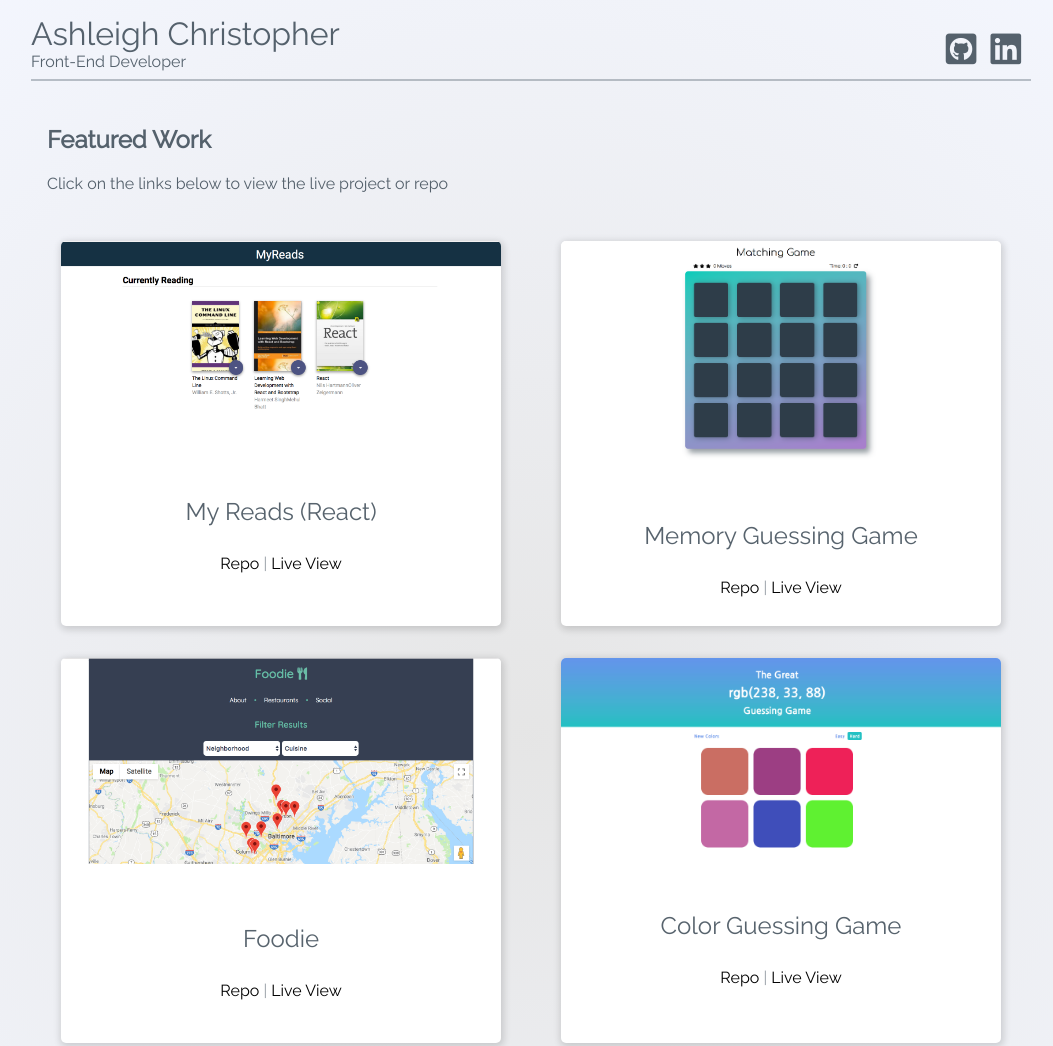
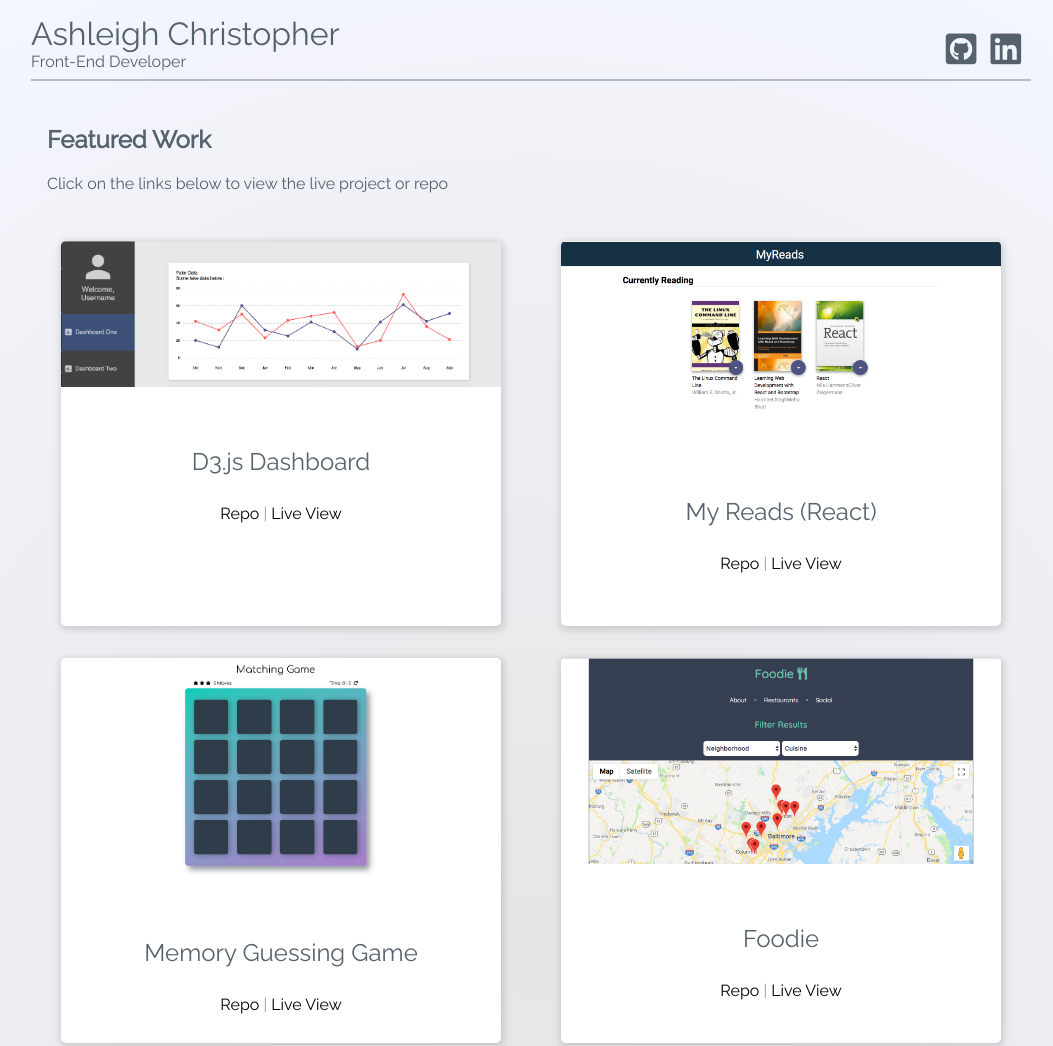
Before and after one commit to ashleighc207/fend-portfolio-project, a plain HTML site: page index.html in a window 1280 px wide. Shown: the top 1046 px of the page, without its empty margins (109-1162 px from the left). Drawn offline with Linux system fonts and the light colour scheme.

Commit message:
add new project in

```diff
--- a/index.html
+++ b/index.html
@@ -29,6 +29,11 @@
                     <p>Click on the links below to view the live project or repo</p>
                 </section>
                 <section class="container-project-content">
+                    <div class="project-module">
+                        <img src="../img/dashboard.png" alt="project-screenshot" class="project-image">
+                        <h2 class="heading-two">D3.js Dashboard</h2>
+                        <p><a href="https://github.com/ashleighc207/basic-d3-dashboard">Repo</a> | <a href="https://ashleighc207.github.io/basic-d3-dashboard/">Live View</a></p>
+                    </div>
                     <div class="project-module">
                         <img src="../img/my-reads-react-app.png" alt="project-screenshot" class="project-image">
                         <h2 class="heading-two">My Reads (React)</h2>
```
Also changed, not shown: img/dashboard.png (added), 1 other file.
